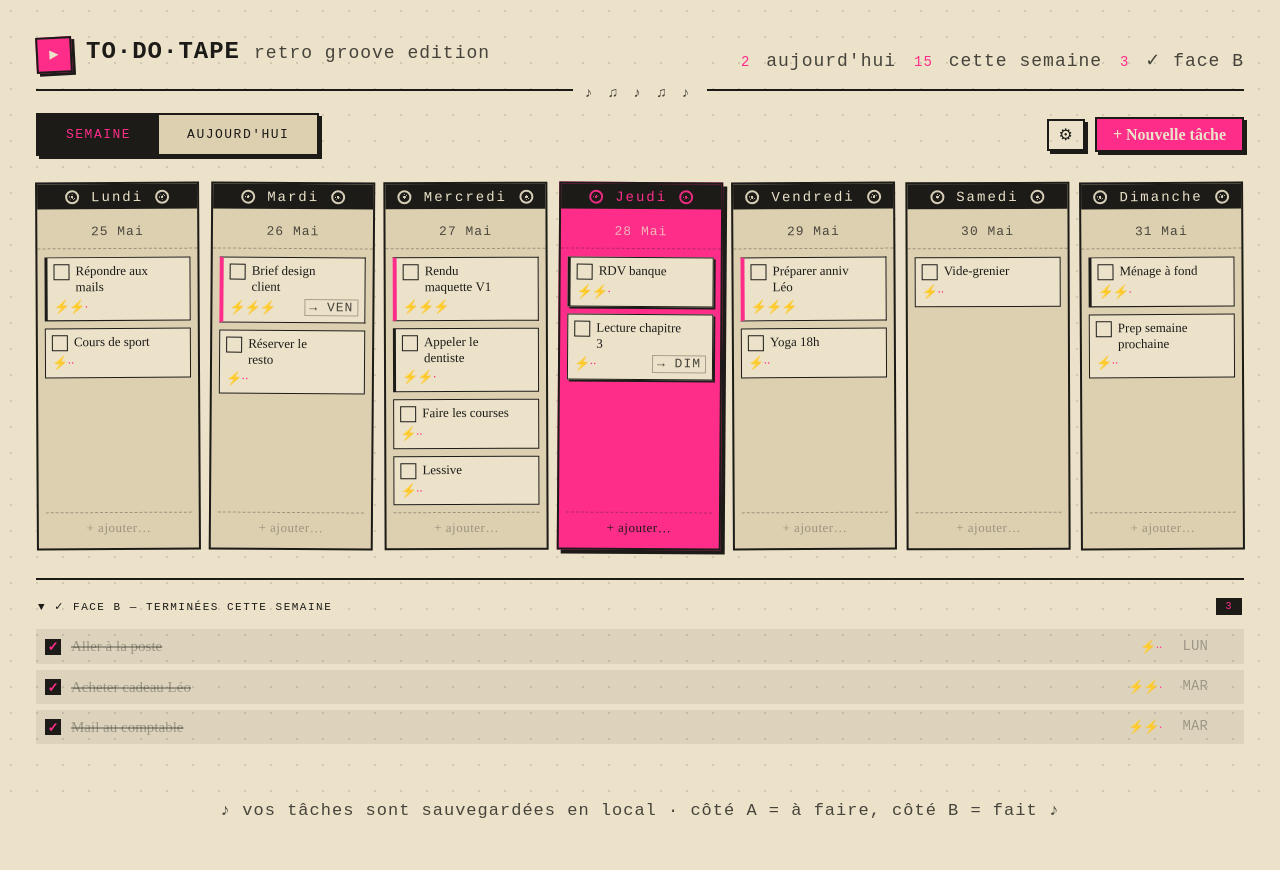
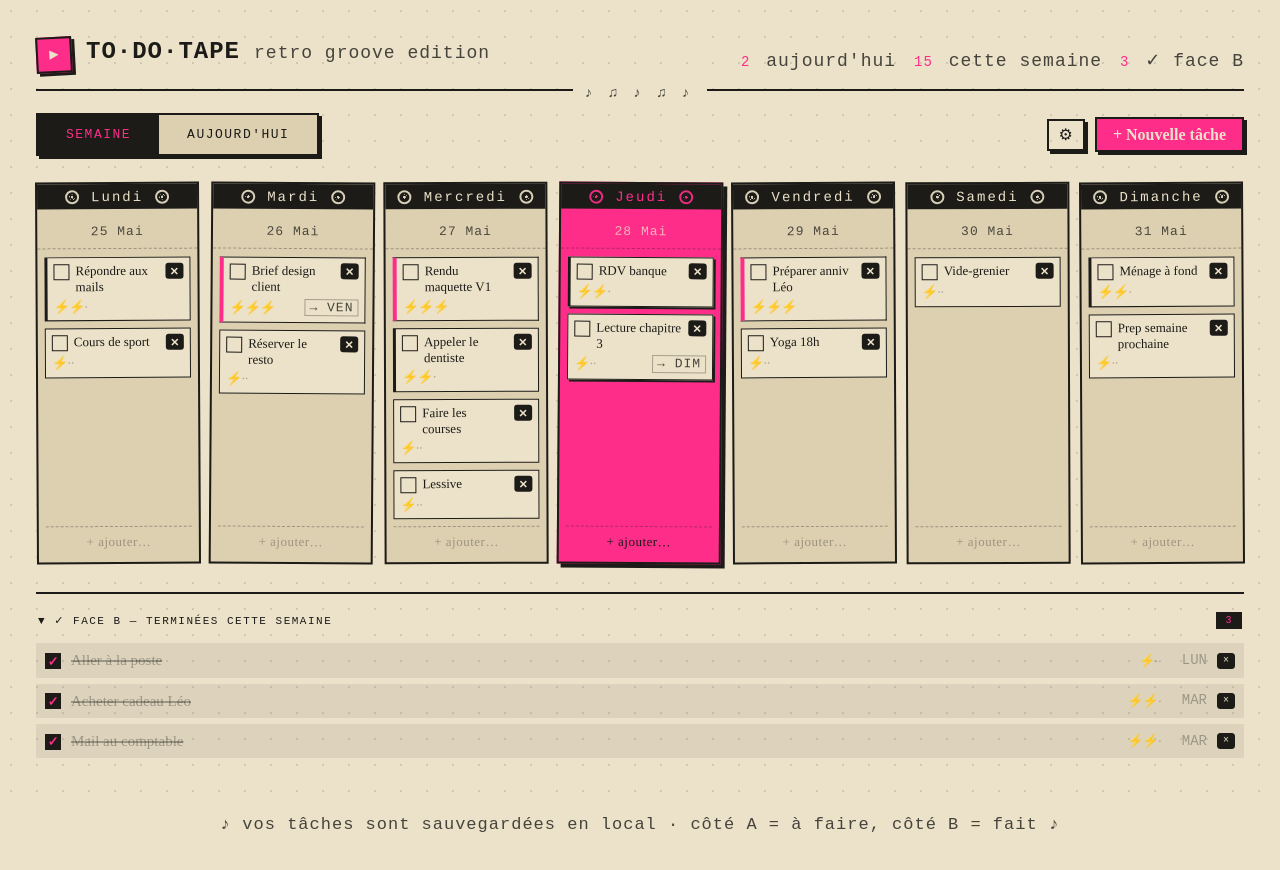
Before and after one commit to comsea/todotape, a React (Vite) app: page / in a window 1280 px wide. Shown: the top 870 px of the page. Built offline with nearby package versions, Linux system fonts and the light colour scheme; a web font is replaced by a local one.

Commit message:
fix vite config Tauri vs PWA

```diff
--- a/src/components/Bolts.tsx
+++ b/src/components/Bolts.tsx
@@ -4,9 +4,13 @@ interface BoltsProps {
 
 export function Bolts({ n }: BoltsProps) {
   return (
-    <span className="bolts" aria-label={`priorité ${n} sur 3`}>
+    <span
+      className="bolts"
+      aria-label={`priorité ${n} sur 3`}
+      style={{ color: '#1c1b18' }}
+    >
       {'⚡'.repeat(n)}
-      <span className="dim">{'·'.repeat(3 - n)}</span>
+      <span className="dim" style={{ color: '#1c1b1855' }}>{'·'.repeat(3 - n)}</span>
     </span>
   );
 }
--- a/src/components/MiniTask.tsx
+++ b/src/components/MiniTask.tsx
@@ -25,15 +25,25 @@ export function MiniTask({ task, weekDates, onToggle, onDelete, onSelect, isSele
           className="mini-task-name"
           onClick={e => { e.stopPropagation(); onSelect?.(task); }}
           style={{ cursor: 'grab', flex: 1 }}
-          title="Cliquer pour sélectionner et déplacer"
         >
           {task.name}
         </span>
         <button
           type="button"
-          className="del-btn"
           onClick={e => { e.stopPropagation(); onDelete(task); }}
           aria-label="supprimer"
+          style={{
+            background: '#1c1b18',
+            color: '#ece2c9',
+            border: 'none',
+            borderRadius: '3px',
+            fontWeight: 'bold',
+            fontSize: '14px',
+            lineHeight: '1',
+            padding: '1px 5px',
+            cursor: 'pointer',
+            flexShrink: 0,
+          }}
         >
           ×
         </button>
--- a/src/styles.css
+++ b/src/styles.css
@@ -342,7 +342,9 @@ body:has(.page[data-paper-grid="0"])::before { opacity: 0; }
   color: var(--ink-soft);
   min-height: 14px;
 }
-.bolts { letter-spacing: -1px; color: var(--accent); font-size: 13px; }
+
+/* ── Éclairs toujours noirs ── */
+.bolts { letter-spacing: -1px; color: var(--ink); font-size: 13px; }
 .bolts.dim { color: var(--ink-faint); }
 
 .deadline {
@@ -406,27 +408,23 @@ body:has(.page[data-paper-grid="0"])::before { opacity: 0; }
 .cbox.lg.checked::after { font-size: 20px; }
 .cbox.xl.checked::after { font-size: 24px; }
 
-/* ------- delete button ------- */
+/* ------- delete button — toujours visible ── */
 .del-btn {
   appearance: none;
-  background: transparent;
-  border: 0;
+  background: var(--ink);
+  border: 1.5px solid var(--ink);
+  border-radius: 3px;
   font-family: 'Press Start 2P', monospace;
-  font-size: 12px;
+  font-size: 10px;
   line-height: 1;
-  color: var(--ink-faint);
+  color: var(--paper);
   cursor: pointer;
   padding: 2px 5px;
-  opacity: 0;
-  transition: opacity 120ms, color 120ms;
+  opacity: 1;
+  transition: background 120ms, color 120ms;
   flex-shrink: 0;
 }
-.mini-task:hover .del-btn,
-.big-task:hover .del-btn,
-.done-item:hover .del-btn {
-  opacity: 1;
-}
-.del-btn:hover { color: var(--accent); }
+.del-btn:hover { background: var(--accent); border-color: var(--accent); }
 
 /* ============================================================
    TODAY VIEW — big cassette
@@ -746,7 +744,7 @@ body:has(.page[data-paper-grid="0"])::before { opacity: 0; }
 }
 
 /* ============================================================
-   PREFERENCES PANEL (floating, draggable — based on TweaksPanel)
+   PREFERENCES PANEL
    ============================================================ */
 .twk-panel {
   position: fixed; right: 16px; bottom: 16px; z-index: 2147483646;
@@ -888,7 +886,7 @@ body:has(.page[data-paper-grid="0"])::before { opacity: 0; }
 .page[data-density="aéré"]    .cassette-tasks { gap: 10px; padding: 12px 9px 10px; }
 
 /* ============================================================
-   Responsive — narrow screens collapse the cassette row
+   Responsive
    ============================================================ */
 @media (max-width: 1180px) {
   .cassette-row { grid-template-columns: repeat(4, 1fr); }
--- a/vite.config.ts
+++ b/vite.config.ts
@@ -1,9 +1,11 @@
 import { defineConfig } from "vite";
 import react from "@vitejs/plugin-react";
 
+const isTauri = process.env.TAURI_ENV_TARGET_TRIPLE !== undefined;
+
 export default defineConfig({
   plugins: [react()],
-  base: "/todotape/",
+  base: isTauri ? "/" : "/todotape/",
   clearScreen: false,
   server: {
     port: 1420,
```
